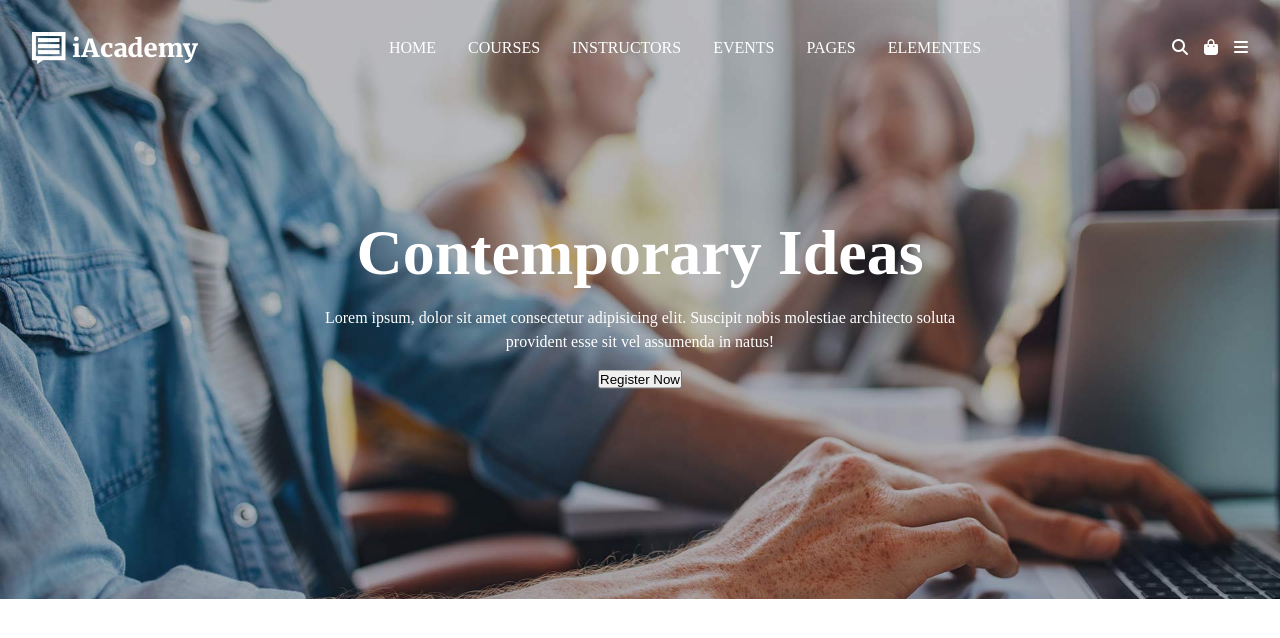
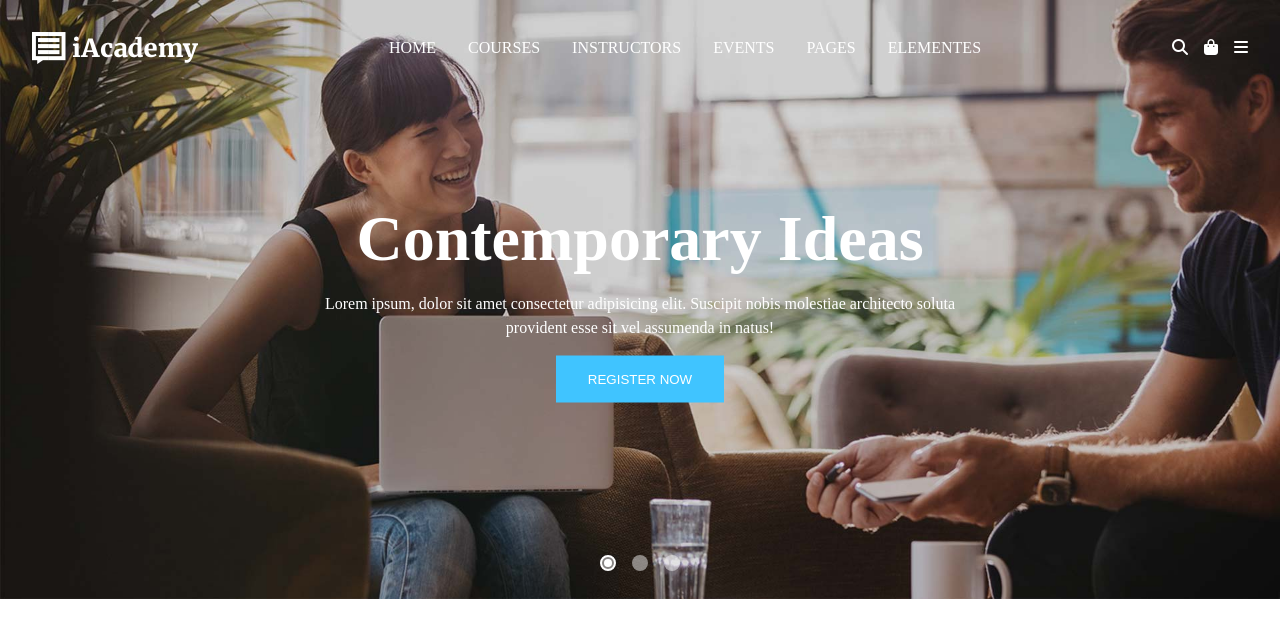
Before and after one commit to MLaz95/proj-html-vuejs, a Vue app: page / in a window 1280 px wide. Shown: the top 638 px of the page. Built offline with nearby package versions, Linux system fonts and the light colour scheme.

Commit message:
aggiunti contenuti header con slider

```diff
--- a/src/components/AppHeader.vue
+++ b/src/components/AppHeader.vue
@@ -6,6 +6,28 @@
         components:{
             NavBar,
         },
+
+        data(){
+            return{
+                activeSlide: 1,
+            }
+        },
+
+        methods:{
+            nextSlide(){
+                if(this.activeSlide < 3){
+                    this.activeSlide++;
+                }else{
+                    this.activeSlide = 1;
+                }
+            }
+        },
+
+        mounted(){
+            // setInterval(this.nextSlide, 3000)
+        }
+
+
     }
 
 </script>
@@ -13,13 +35,20 @@
 <template>
     <header>
         <NavBar></NavBar>
-        <img src="/img/h5-slide-3-background.jpg" alt="">
+        <img src="/img/h5-slide-1-background.jpg" alt="" v-show="activeSlide == 1">
+        <img src="/img/h5-slide-2-background.jpg" alt="" v-show="activeSlide == 2">
+        <img src="/img/h5-slide-3-background.jpg" alt="" v-show="activeSlide == 3">
         <div class="head-text">
             <h1>Contemporary Ideas</h1>
             <p>
                 Lorem ipsum, dolor sit amet consectetur adipisicing elit. Suscipit nobis molestiae architecto soluta provident esse sit vel assumenda in natus!
             </p>
-            <button>Register Now</button>
+            <button class="btn">Register Now</button>
+        </div>
+        <div class="slide-buttons">
+            <button class="slide-btn" :class="{active: activeSlide == 1}" @click="activeSlide = 1"></button>
+            <button class="slide-btn" :class="{active: activeSlide == 2}" @click="activeSlide = 2"></button>
+            <button class="slide-btn" :class="{active: activeSlide == 3}" @click="activeSlide = 3"></button>
         </div>
     </header>
 
@@ -27,10 +56,13 @@
 </template>
 
 <style lang="scss">
+    @use '../styles/variables.scss' as *;
+
     header{
         position: relative;
         img{
             width: 100%;
+            height: 100%;
         }
 
         .head-text{
@@ -53,6 +85,52 @@
                 margin: 1rem 0;
             }
         }
+
+        .btn{
+            padding: 1rem 2rem;
+            background-color: $bg-primary;
+            border: none;
+            color: white;
+            text-transform: uppercase;
+        }
+
+        .slide-buttons{
+            position: absolute;
+            left: 50%;
+            bottom: 0;
+            transform: translateX(-50%);
+
+            display: flex;
+            gap: 1rem;
+            padding: 2rem;
+        }
+
+        .slide-btn{
+            width: 16px;
+            height: 16px;
+
+            border: none;
+            border-radius: 50%;
+
+            background-color: rgba($color: #F2F2F2, $alpha: 0.5);
+
+            &.active{
+                border: 2px solid white;
+                position: relative;
+
+                &::after{
+                    content: '';
+                    width: 8px;
+                    height: 8px;
+                    border-radius: 50%;
+                    position: absolute;
+                    top: 50%;
+                    left: 50%;
+                    transform: translate(-50%, -50%);
+                    background-color: white;
+                }
+            }
+        }
     }
 
 </style>
--- /dev/null
+++ b/src/styles/variables.scss
@@ -0,0 +1 @@
+$bg-primary: #40C4FF
```
Also changed, not shown: src/styles/general.scss (line endings or trailing spaces).
